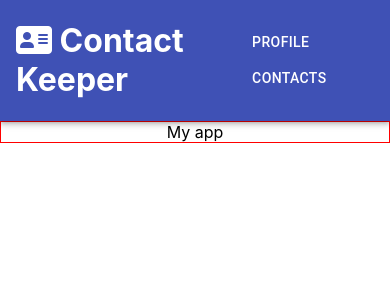
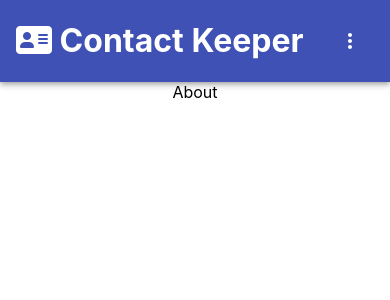
Before and after one commit to YeetOrBeYate/ContactDirectory, a React (Create React App) app: page /about in a window 390 px wide. Shown: the top 300 px of the page. Built offline with nearby package versions, Linux system fonts and the light colour scheme.

Commit message:
making custom themes is intimidating, but I believe I can get the hang of things. I made the navbar mobile responsive using the theme tutorial found on MUI's website.

```diff
--- a/package.json
+++ b/package.json
@@ -4,6 +4,7 @@
   "private": true,
   "dependencies": {
     "@material-ui/core": "^4.10.1",
+    "@material-ui/icons": "^4.9.1",
     "@testing-library/jest-dom": "^4.2.4",
     "@testing-library/react": "^9.5.0",
     "@testing-library/user-event": "^7.2.1",
--- a/src/App.css
+++ b/src/App.css
@@ -1,5 +1,13 @@
 .App {
   text-align: center;
+}
+
+a{
+  text-decoration: none;
+}
+
+a:visited{
+  color:white
 }
 
 .MuiAppBar-root{
@@ -12,5 +20,5 @@
 }
 
 .MuiContainer-root{
-  border:.1px solid red
+  /* border:.1px solid red */
 }
--- a/src/App.js
+++ b/src/App.js
@@ -1,6 +1,8 @@
 import React from 'react';
 import {Route, Switch} from "react-router-dom"
 import NavBar from "./comp/layout/Navbar"
+import Home from "./comp/pages/Home"
+import About from "./comp/pages/About"
 import Container from '@material-ui/core/Container';
 import './App.css';
 
@@ -9,7 +11,10 @@ function App() {
     <div className="App">
       <NavBar/>
       <Container>
-        My app
+        <Switch>
+          <Route path='/about' component={About}/>
+          <Route path='/' component={Home}/>
+        </Switch>
       </Container>
 </div>
   );
--- a/src/comp/layout/Navbar.js
+++ b/src/comp/layout/Navbar.js
@@ -1,21 +1,94 @@
 import React from 'react'
 import PropTypes from 'prop-types'
+import {Link} from "react-router-dom"
 import AppBar from '@material-ui/core/AppBar';
 import Toolbar from '@material-ui/core/Toolbar';
-import Typography from '@material-ui/core/Typography';
 import Button from '@material-ui/core/Button';
+import IconButton from '@material-ui/core/IconButton';
+import MoreIcon from '@material-ui/icons/MoreVert';
+import MenuItem from '@material-ui/core/MenuItem';
+import Menu from '@material-ui/core/Menu';
+import { fade, makeStyles } from '@material-ui/core/styles';
 
 const Navbar = ({title, icon}) => {
+
+    const [mobileAnchor, setMobileAnchor] = React.useState(null)
+
+    const isMobileMenuOpen = Boolean(mobileAnchor)
+
+    const useStyle = makeStyles((theme)=>({
+
+        sectionDesktop: {
+            display: 'none',
+            [theme.breakpoints.up('md')]: {
+              display: 'flex',
+            },
+          },
+          sectionMobile: {
+            display: 'flex',
+            [theme.breakpoints.up('md')]: {
+              display: 'none',
+            },
+          },
+          iconsSyle:{
+              color:"white"
+          },
+    }))
+
+    const classes = useStyle()
+
+    const mobileMenuOpen = (e)=>{
+        setMobileAnchor(e.currentTarget)
+    }
+
+    const mobileMenuClose = ()=>{
+        setMobileAnchor(null)
+    }
+
+    const renderMobileMenu = (
+        <Menu
+        anchorEl={mobileAnchor}
+        anchorOrigin={{ vertical: "top", horizontal: "right" }}
+        id="mobile-view"
+        keepMounted
+        transformOrigin={{ vertical: "top", horizontal: "right" }}
+        open={isMobileMenuOpen}
+        onClose={mobileMenuClose}
+      >
+          <MenuItem >
+            <Link to='/'>
+                <Button color="primary">Home</Button>
+            </Link>
+          </MenuItem>
+          <MenuItem >
+            <Link to='/about'>
+                <Button color="primary">About</Button>
+            </Link>
+          </MenuItem>
+        </Menu>
+    )
+
+
     return (
         <AppBar position='relative'>
             <Toolbar>
                 <h1>
                     <i className={icon}/> {title}
                 </h1>
-                <div>
-                    <Button color="inherit">Profile</Button>
-                    <Button color="inherit">Contacts</Button>
+                <div className={classes.sectionDesktop}>
+                    <Link to='/'>
+                        <Button color="inherit">Home</Button>
+                    </Link>
+                    <Link to='/about'>
+                        <Button color="inherit">About</Button>
+                    </Link>
                 </div>
+                <div className={classes.sectionMobile}>
+                    <IconButton onClick={(e)=>mobileMenuOpen(e)}>
+                        <MoreIcon className={classes.iconsSyle}/>
+                    </IconButton>
+                </div>
+                {renderMobileMenu}
             </Toolbar>
         </AppBar>
     )
--- /dev/null
+++ b/src/comp/pages/About.js
@@ -0,0 +1,11 @@
+import React from 'react'
+
+const About = () => {
+    return (
+        <div>
+            About
+        </div>
+    )
+}
+
+export default About
--- /dev/null
+++ b/src/comp/pages/Home.js
@@ -0,0 +1,11 @@
+import React from 'react'
+
+const Home = () => {
+    return (
+        <div>
+            Home
+        </div>
+    )
+}
+
+export default Home
```
Also changed, not shown: 1 other file (tests, documents, lock files or other folders).
